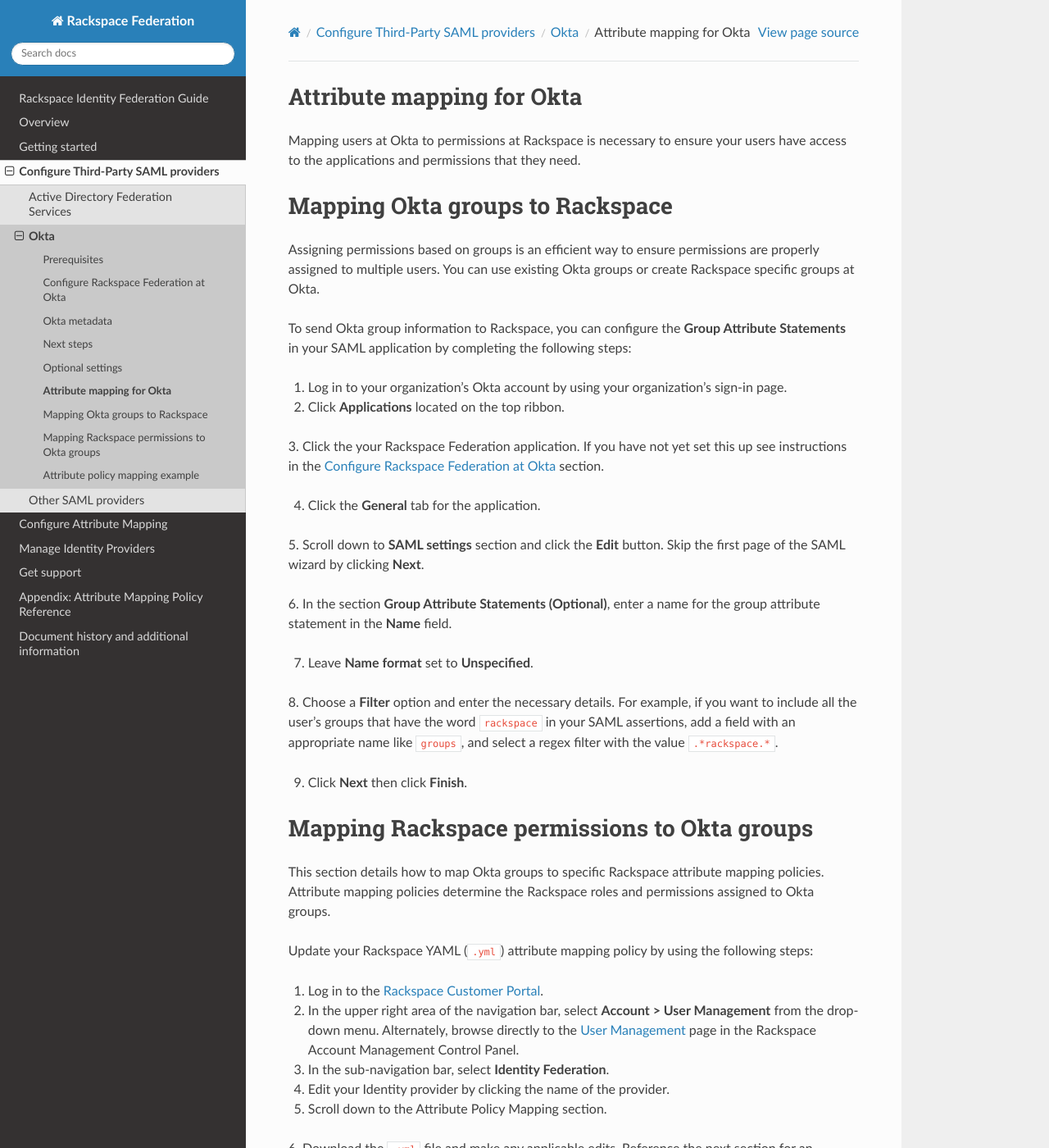
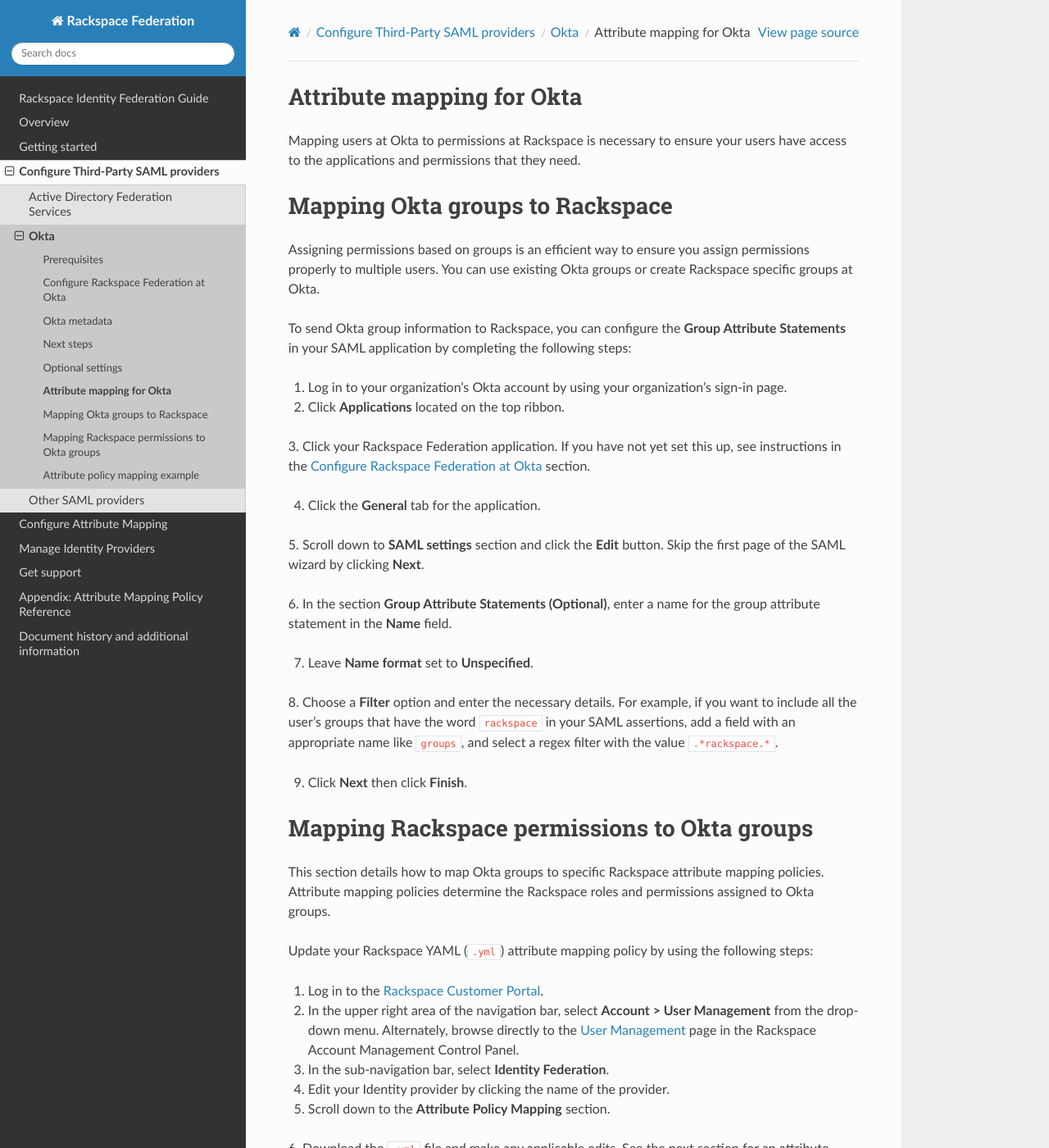
Before and after one commit to rackerlabs/docs-rackspace-federation, a Sphinx documentation site: the page built from doc/config-3p-saml/config-okta/okta-attribmapping.rst, in a window 1280 px wide and 1400 px high. Shown: the whole window at 82% size. Built offline with Sphinx 7.4.7 and the Read the Docs theme 2.0.0, drawn with Linux system fonts in a browser that asks for light colours; the version number could not be read and is left out; some of the changed text lies outside the part shown.

Commit message:
Editorial changes to okta-attribmapping.rst
@WilliamLoy Please review these changes and see if you agree with them. Thanks! (This completes editorial review of this PR.)

```diff
--- a/doc/config-3p-saml/config-okta/okta-attribmapping.rst
+++ b/doc/config-3p-saml/config-okta/okta-attribmapping.rst
@@ -9,8 +9,8 @@
 Mapping Okta groups to Rackspace
 --------------------------------
 
-Assigning permissions based on groups is an efficient way to ensure permissions
-are properly assigned to multiple users. You can use existing Okta groups or
+Assigning permissions based on groups is an efficient way to ensure you assign
+permissions properly to multiple users. You can use existing Okta groups or
 create Rackspace specific groups at Okta.
 
 To send Okta group information to Rackspace, you can configure
@@ -22,8 +22,8 @@
 
 2. Click **Applications** located on the top ribbon.
 
-3. Click the your Rackspace Federation application. If you have not yet set
-this up see instructions in the :ref:`Configure Rackspace Federation at
+3. Click your Rackspace Federation application. If you have not yet set
+this up, see instructions in the :ref:`Configure Rackspace Federation at
 Okta<okta-setup-ug>` section.
 
 4. Click the **General** tab for the application.
```
Also changed, not shown: other parts of doc/config-3p-saml/config-okta/okta-attribmapping.rst (+4 -4 lines).
